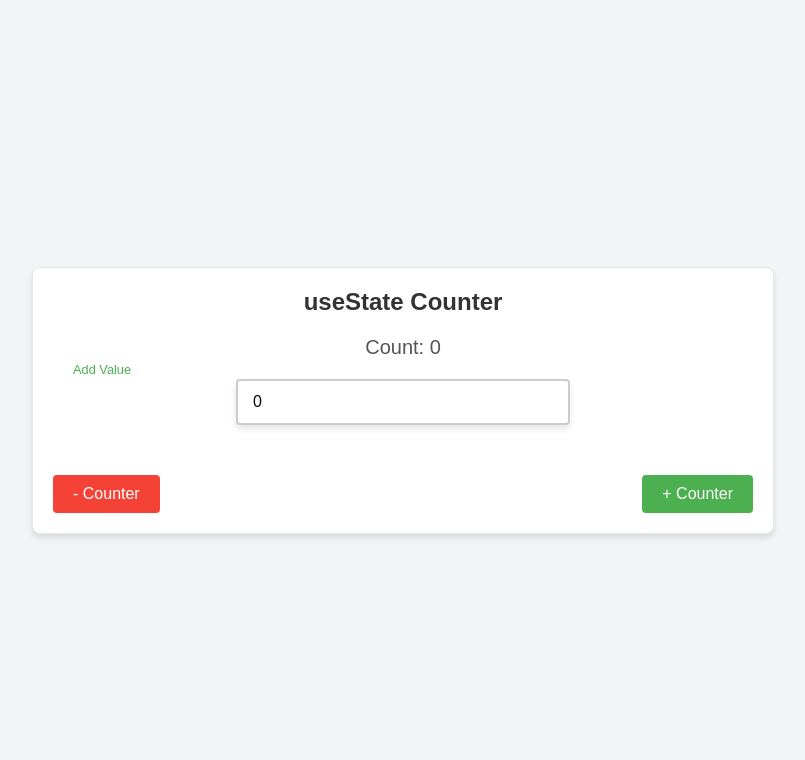
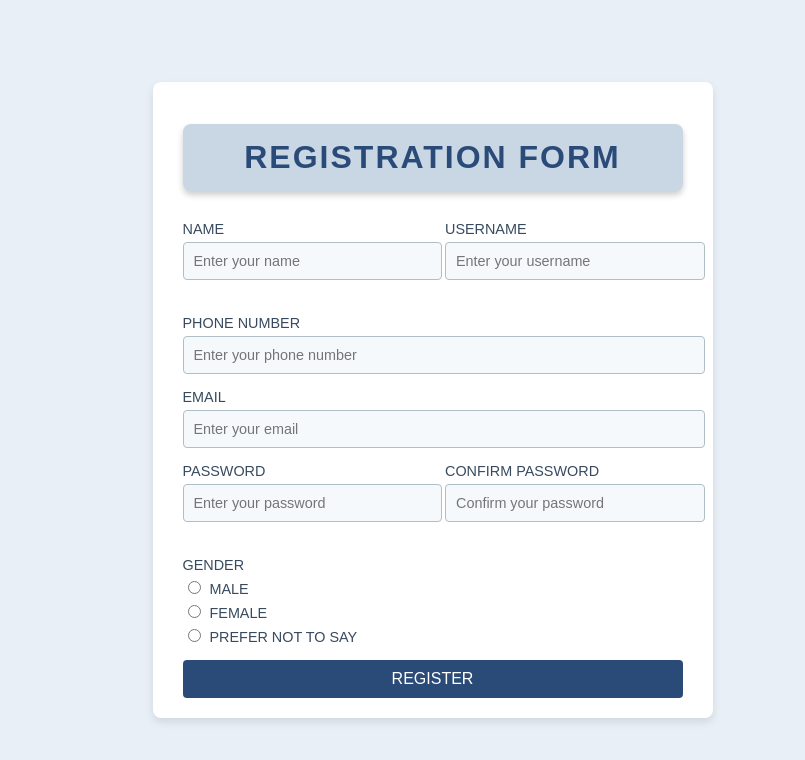
Before and after one commit to alokuidev/shortcircuitevaluation, a React (Create React App) app: page / in a window 1280 px wide. Shown: the top 760 px of the page, without its empty margins (237-1042 px from the left). Built offline with nearby package versions, Linux system fonts and the light colour scheme.

Commit message:
adding registration form

```diff
--- a/src/App.js
+++ b/src/App.js
@@ -1,5 +1,7 @@
-import Counter from "./hooks/ComponentUSeState/Counter";
+// import Counter from "./hooks/ComponentUSeState/Counter";
 // import State from "./State";
+
+import Form from "./hooks/FormComponent/Form";
 
 
 function App() {
@@ -8,7 +10,8 @@ function App() {
   return (
     <>
         {/* <State/> */}
-        <Counter/>
+        {/* <Counter/> */}
+        <Form/>
     </>
   );
 }
--- /dev/null
+++ b/src/hooks/FormComponent/Form.css
@@ -0,0 +1,102 @@
+body {
+    font-family: Arial, sans-serif;
+    background-color: #e8eff7; /* Light blue-gray background */
+    display: flex;
+    justify-content: center;
+    align-items: center;
+    height: 100vh;
+    margin: 0;
+  }
+
+  .form-container {
+    background-color: #ffffff;
+    padding: 20px 30px;
+    border-radius: 8px;
+    box-shadow: 0 4px 8px rgba(0, 0, 0, 0.1); /* Slightly darker shadow for depth */
+    max-width: 500px;
+    width: 100%;
+  }
+
+  h1 {
+    text-align: center;
+    color: #2a4a78; /* Deep blue-gray */
+    font-size: 2rem;
+    margin-bottom: 30px;
+    background-color: #c9d6e4; /* Muted blue-gray for header background */
+    padding: 15px 0;
+    border-radius: 8px;
+    letter-spacing: 2px;
+    box-shadow: 0 4px 6px rgba(0, 0, 0, 0.2);
+  }
+
+  .form-group {
+    margin-bottom: 15px;
+    flex: 1;
+  }
+
+  label {
+    display: block;
+    margin-bottom: 5px;
+    font-size: 0.9rem;
+    color: #374a5e; /* Subtle blue-gray for labels */
+  }
+
+  input[type="text"],
+  input[type="tel"],
+  input[type="email"],
+  input[type="password"] {
+    width: 100%;
+    padding: 10px;
+    font-size: 0.9rem;
+    border: 1px solid #b0bec5; /* Light blue-gray border */
+    border-radius: 4px;
+    outline: none;
+    transition: border-color 0.3s;
+    background-color: #f5f9fc; /* Very light blue-gray background for input fields */
+  }
+
+  input[type="text"]:focus,
+  input[type="tel"]:focus,
+  input[type="email"]:focus,
+  input[type="password"]:focus {
+    border-color: #5a7aa2; /* Highlighted blue-gray for focus */
+  }
+
+  .radio-group label {
+    margin-right: 10px;
+    font-size: 0.9rem;
+    color: #374a5e; /* Subtle blue-gray for radio buttons */
+  }
+
+  input[type="radio"] {
+    margin-right: 5px;
+  }
+
+  .submit-button {
+    display: block;
+    width: 100%;
+    padding: 10px;
+    font-size: 1rem;
+    color: #ffffff; /* White text for contrast */
+    background-color: #2a4a78; /* Deep blue-gray for the button */
+    border: none;
+    border-radius: 4px;
+    cursor: pointer;
+    transition: background-color 0.3s, transform 0.2s;
+  }
+
+  .submit-button:hover {
+    background-color: #375d91; /* Slightly brighter blue-gray on hover */
+    transform: translateY(-2px); /* Subtle hover effect */
+  }
+
+  /* Flexbox for rows */
+  .form-row {
+    display: flex;
+    gap: 25px; /* Horizontal spacing between fields */
+    margin-bottom: 20px; /* Vertical spacing between rows */
+  }
+
+  .form-row .form-group {
+    flex: 1;
+  }
--- /dev/null
+++ b/src/hooks/FormComponent/Form.jsx
@@ -0,0 +1,62 @@
+import './Form.css';
+const Form = () =>{
+    return(
+        <>
+              <div className="form-container">
+    <h1>REGISTRATION FORM</h1>
+    <form>
+      {/* <!-- Row for Name and Username --> */}
+      <div className="form-row">
+        <div className="form-group">
+          <label for="name">NAME</label>
+          <input type="text" id="name" placeholder="Enter your name" required/>
+        </div>
+        <div className="form-group">
+          <label for="username">USERNAME</label>
+          <input type="text" id="username" placeholder="Enter your username" required/>
+        </div>
+      </div>
+
+      {/* <!-- Phone Number Field --> */}
+      <div className="form-group">
+        <label for="phone">PHONE NUMBER</label>
+        <input type="tel" id="phone" placeholder="Enter your phone number" required/>
+      </div>
+
+      {/* <!-- Email Field --> */}
+      <div className="form-group">
+        <label for="email">EMAIL</label>
+        <input type="email" id="email" placeholder="Enter your email" required/>
+      </div>
+
+      {/* <!-- Password and Confirm Password --> */}
+      <div className="form-row">
+        <div className="form-group">
+          <label for="password">PASSWORD</label>
+          <input type="password" id="password" placeholder="Enter your password" required/>
+        </div>
+        <div className="form-group">
+          <label for="confirm-password">CONFIRM PASSWORD</label>
+          <input type="password" id="confirm-password" placeholder="Confirm your password" required/>
+        </div>
+      </div>
+
+      {/* <!-- Gender Selection --> */}
+      <div className="form-group">
+        <label>GENDER</label>
+        <div className="radio-group">
+          <label><input type="radio" name="gender" value="male" required/> MALE</label>
+          <label><input type="radio" name="gender" value="female"/> FEMALE</label>
+          <label><input type="radio" name="gender" value="prefer-not-to-say"/> PREFER NOT TO SAY</label>
+        </div>
+      </div>
+
+      {/* <!-- Submit Button --> */}
+      <button type="submit" className="submit-button">REGISTER</button>
+    </form>
+  </div>
+        </>
+    )
+}
+
+export default Form;
```
